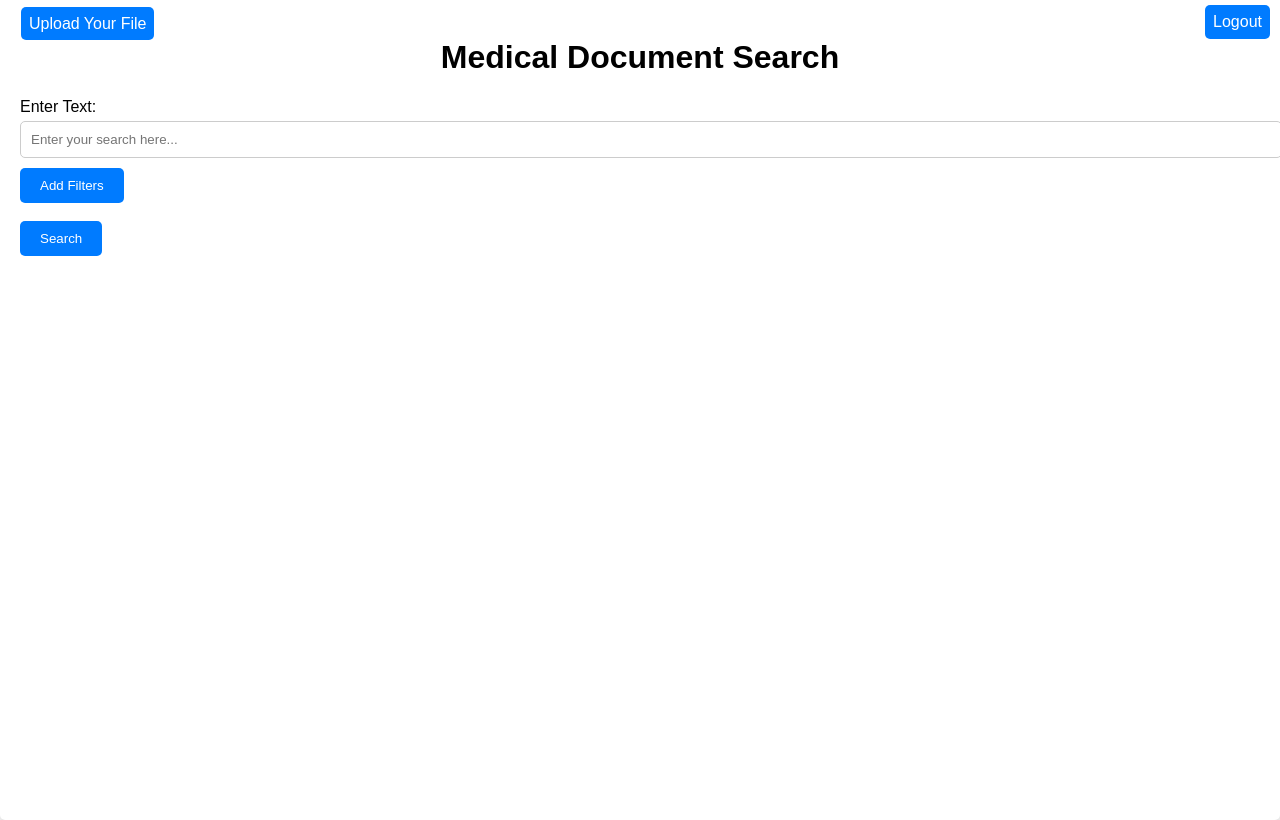
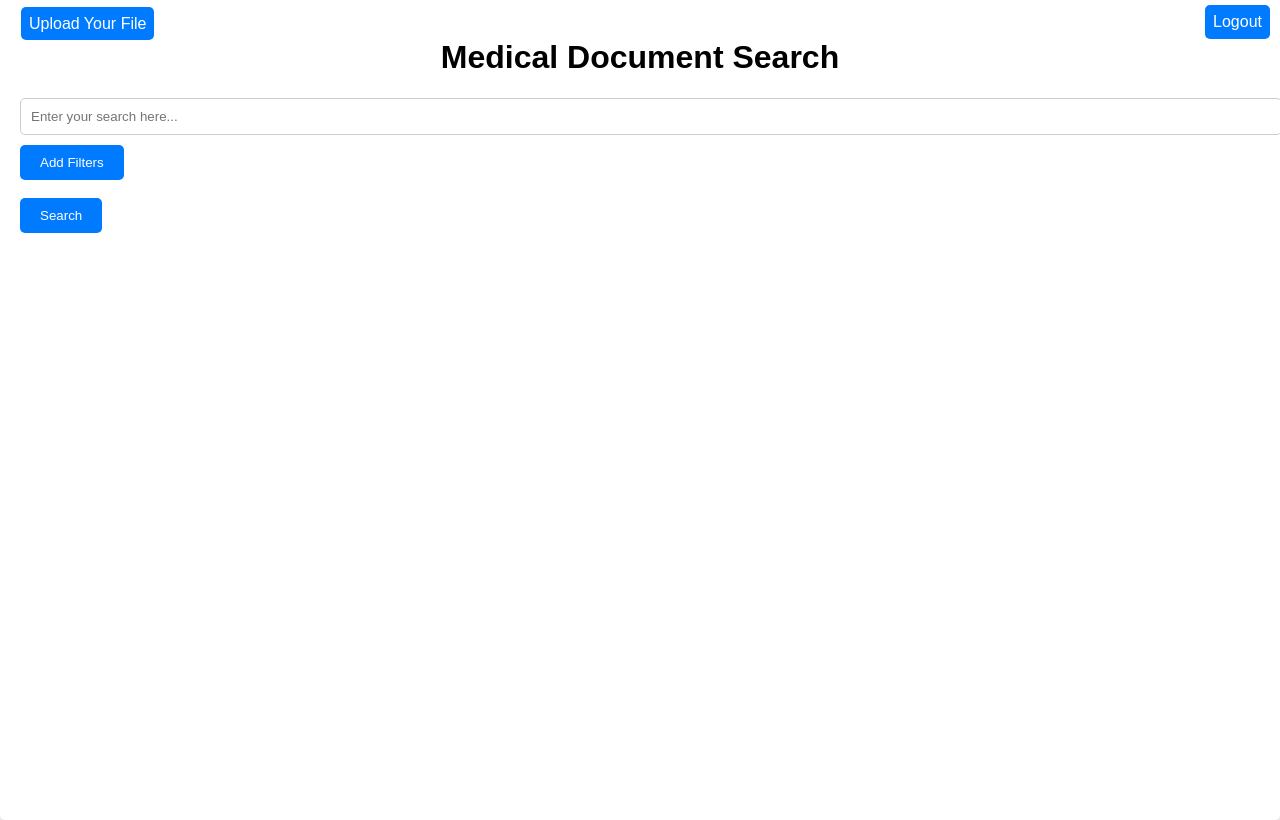
Before and after one commit to abhisingh977/medical_docu, a Flask app: page /no_login in a window 1280 px wide. Run offline with Flask 3, Linux system fonts and the light colour scheme; parts of the project's set-up code (start-up, migrations or seed data) failed here and were passed over.

Commit message:
remove enter text

```diff
--- a/templates/index.html
+++ b/templates/index.html
@@ -36,7 +36,6 @@
 
         <h1>Medical Document Search</h1>
 
-        <label for="userInput">Enter Text:</label>
         <input type="text" id="userInput" name="text" placeholder="Enter your search here..."
             value="{{ request.form['text'] }}">
         <br>
```
